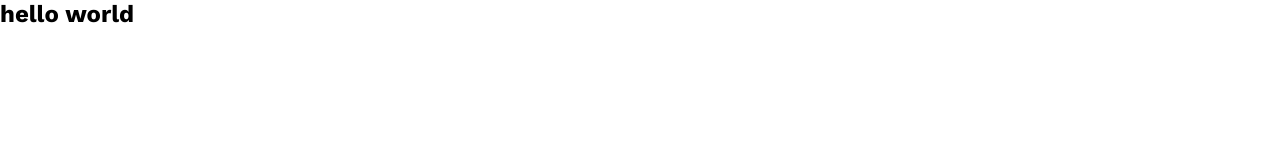
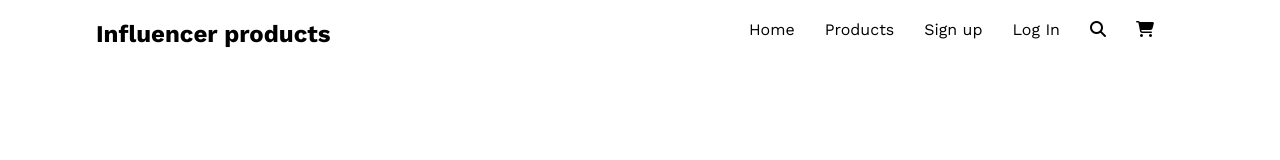
Before and after one commit to ornobsingh1/influencer-gear-project, a plain HTML site: page index.html in a window 1280 px wide. Drawn offline with nearby package versions, Linux system fonts and the light colour scheme.

Commit message:
adding navbar section

```diff
--- a/index.html
+++ b/index.html
@@ -11,6 +11,35 @@
     ></script>
   </head>
   <body>
-    <h2>hello world</h2>
+    <header class="header">
+      <!-- navbar section -->
+      <nav class="navbar flex">
+        <div class="manu-icon">
+          <i class="fa-solid fa-bars"></i>
+        </div>
+        <h2 class="nav-logo">Influencer products</h2>
+        <ul class="nav-links flex">
+          <li class="nav-item"><a class="nav-link" href="#">Home</a></li>
+          <li class="nav-item"><a class="nav-link" href="#">Products</a></li>
+          <li class="nav-item"><a class="nav-link" href="#">Sign up</a></li>
+          <li class="nav-item"><a class="nav-link" href="#">Log In</a></li>
+          <li class="nav-item">
+            <a class="nav-link" href="#"
+              ><i class="fa-solid fa-magnifying-glass"></i
+            ></a>
+          </li>
+          <li class="nav-item">
+            <a class="nav-link" href="#"
+              ><i class="fa-solid fa-cart-shopping cart-icon"></i
+            ></a>
+          </li>
+        </ul>
+        <div class="cart-icon">
+          <i class="fa-solid fa-cart-shopping"></i>
+        </div>
+      </nav>
+    </header>
+    <main></main>
+    <footer></footer>
   </body>
 </html>
--- a/style/style.css
+++ b/style/style.css
@@ -6,3 +6,46 @@
   box-sizing: border-box;
   font-family: "Work Sans", sans-serif;
 }
+
+/* shared style */
+
+.flex {
+  display: flex;
+}
+
+/* navbar section */
+
+.header {
+  max-width: 85%;
+  margin: 20px auto;
+}
+.navbar {
+  justify-content: space-between;
+}
+.manu-icon,
+.cart-icon {
+  display: none;
+}
+.nav-links {
+  list-style: none;
+}
+.nav-item .nav-link {
+  color: black;
+  text-decoration: none;
+  margin-right: 30px;
+}
+
+/* Responsive Query */
+
+@media screen and (max-width: 576px) {
+  .navbar {
+    display: flex;
+  }
+  .nav-links {
+    display: none;
+  }
+  .manu-icon,
+  .cart-icon {
+    display: inline;
+  }
+}
```
